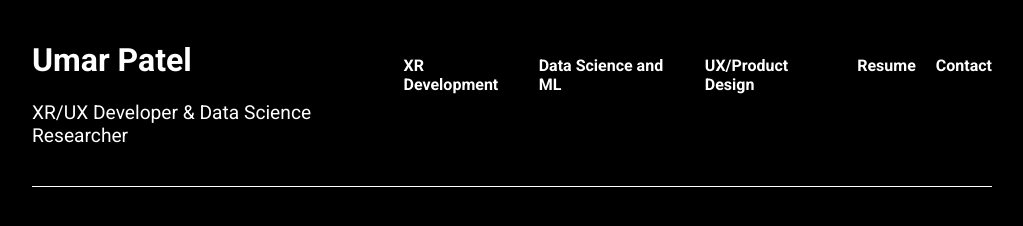
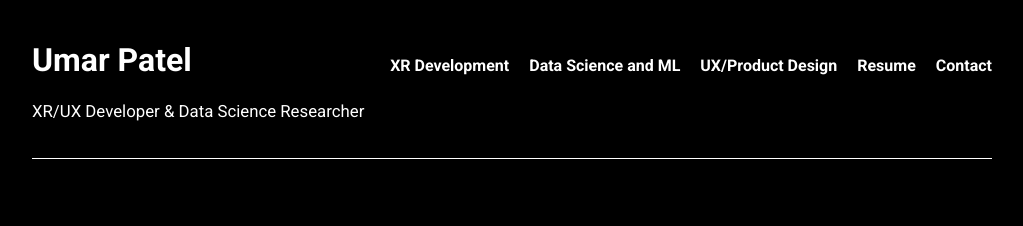
Before and after one commit to umarpatel23/umarpatel23.github.io, a plain HTML site: page index.html in a window 1280 px wide. Shown: the whole page, without its empty margins (128-1151 px from the left). Drawn offline with Linux system fonts and the light colour scheme.

Commit message:
font change

```diff
--- a/index.html
+++ b/index.html
@@ -91,7 +91,7 @@
         }
 
         .subheading {
-            font-size: 1.2em;
+            font-size: 1.05em;
             font-weight: normal;
         }
 
```
